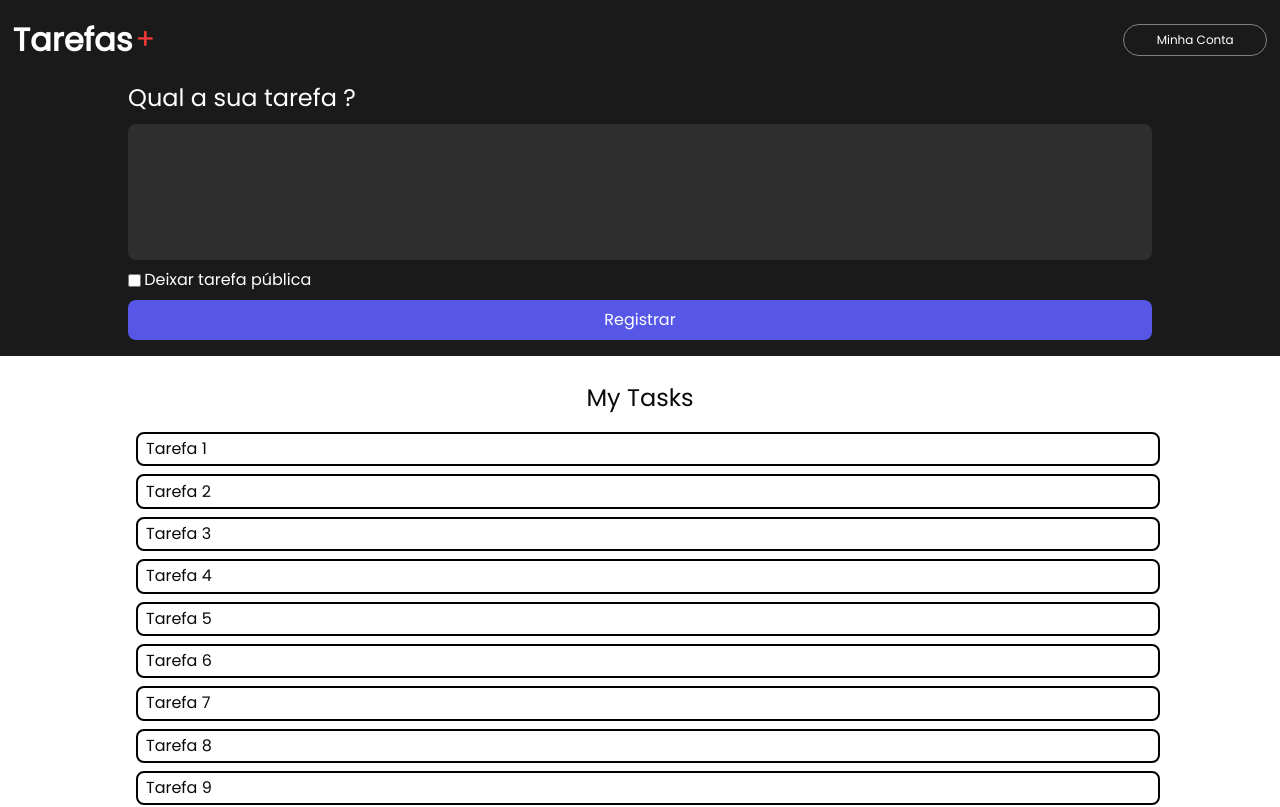
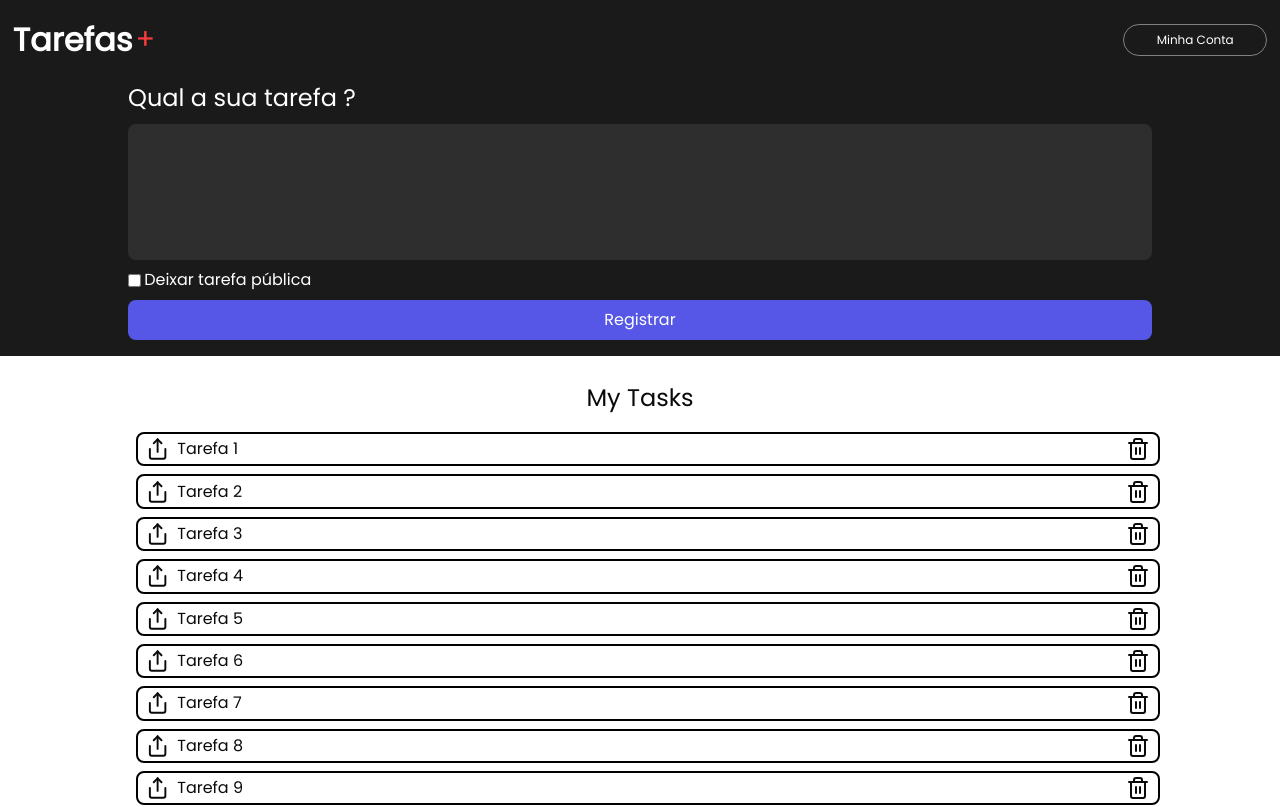
Before and after one commit to ThomazHilario/board-tasks, a Next.js app: page /board in a window 1280 px wide. Shown: the top 807 px of the page. Built offline with nearby package versions, Linux system fonts and the light colour scheme; no server answers; sample sign-in values are in the browser's storage.

Commit message:
feat: Create function for removeTask in state.

```diff
--- a/src/Components/Board/BoardContent/index.tsx
+++ b/src/Components/Board/BoardContent/index.tsx
@@ -36,6 +36,10 @@ export const BoardContent = ({ tasksUser }: {tasksUser: taskProps[]}) => {
         ])
     }
 
+    const handleRemoveTask = (id:string) => {
+        setTasks(tasks.filter(task => task.id !== id))
+    }
+
     return(
         <>
             <article className={style.createTaskContainer}>
@@ -60,7 +64,10 @@ export const BoardContent = ({ tasksUser }: {tasksUser: taskProps[]}) => {
                 </form>
             </article>
 
-            <TasksSection tasks={tasks}/>
+            <TasksSection
+                tasks={tasks}
+                handleRemoveTask={handleRemoveTask}
+            />
         </>
     )
 }
--- a/src/Components/Board/tasksSection/index.tsx
+++ b/src/Components/Board/tasksSection/index.tsx
@@ -2,10 +2,13 @@
 import { taskProps } from '@/interface/Board/Task/task-interface'
 import { redirect } from 'next/navigation'
 
+// Icons
+import { Share, Trash2 } from 'lucide-react'
+
 // Css style
 import style from '../board-content.module.css'
 
-export const TasksSection = ({tasks}: {tasks: taskProps[]}) => {
+export const TasksSection = ({tasks, handleRemoveTask}: {tasks: taskProps[], handleRemoveTask:(id:string) => void}) => {
 
     const handleRedirectTask = (id:string) => {
         redirect(`/board/task/${id}`)
@@ -17,8 +20,17 @@ export const TasksSection = ({tasks}: {tasks: taskProps[]}) => {
 
             <ul>
                 {tasks.map(task => (
-                    <li key={task.id} onClick={() => handleRedirectTask(task.id)}>
-                        {task.value}
+                    <li className='flex justify-between' key={task.id}>
+                        <div className='flex gap-2 flex-1'>
+                            <Share/>
+                            <span className='w-full line-clamp-1' onClick={() => handleRedirectTask(task.id)}>{task.value}</span>
+                        </div>
+
+                        <button
+                        className='cursor-pointer'
+                        onClick={() => handleRemoveTask(task.id)}>
+                            <Trash2 />
+                        </button>
                     </li>
                 ))}
             </ul>
```
